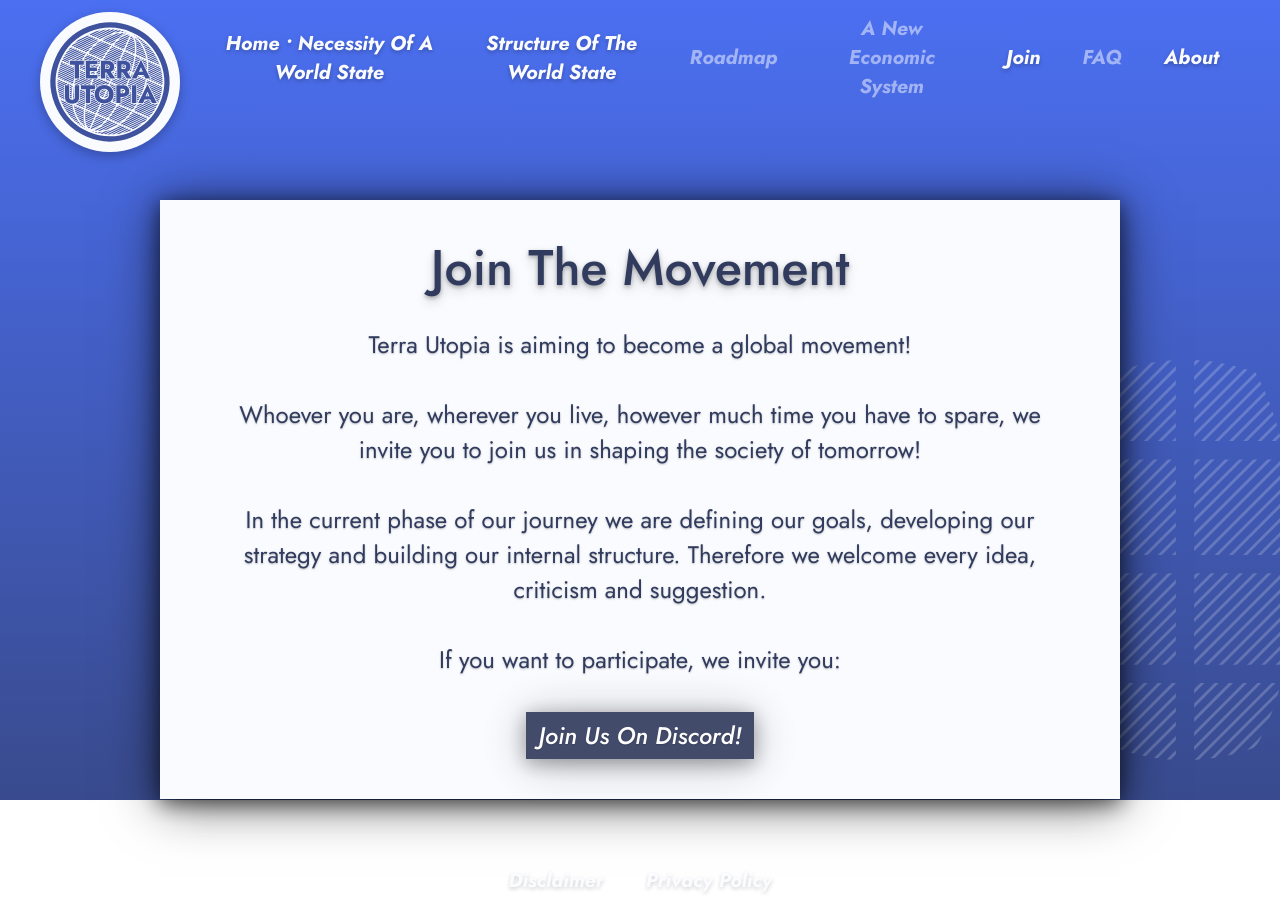
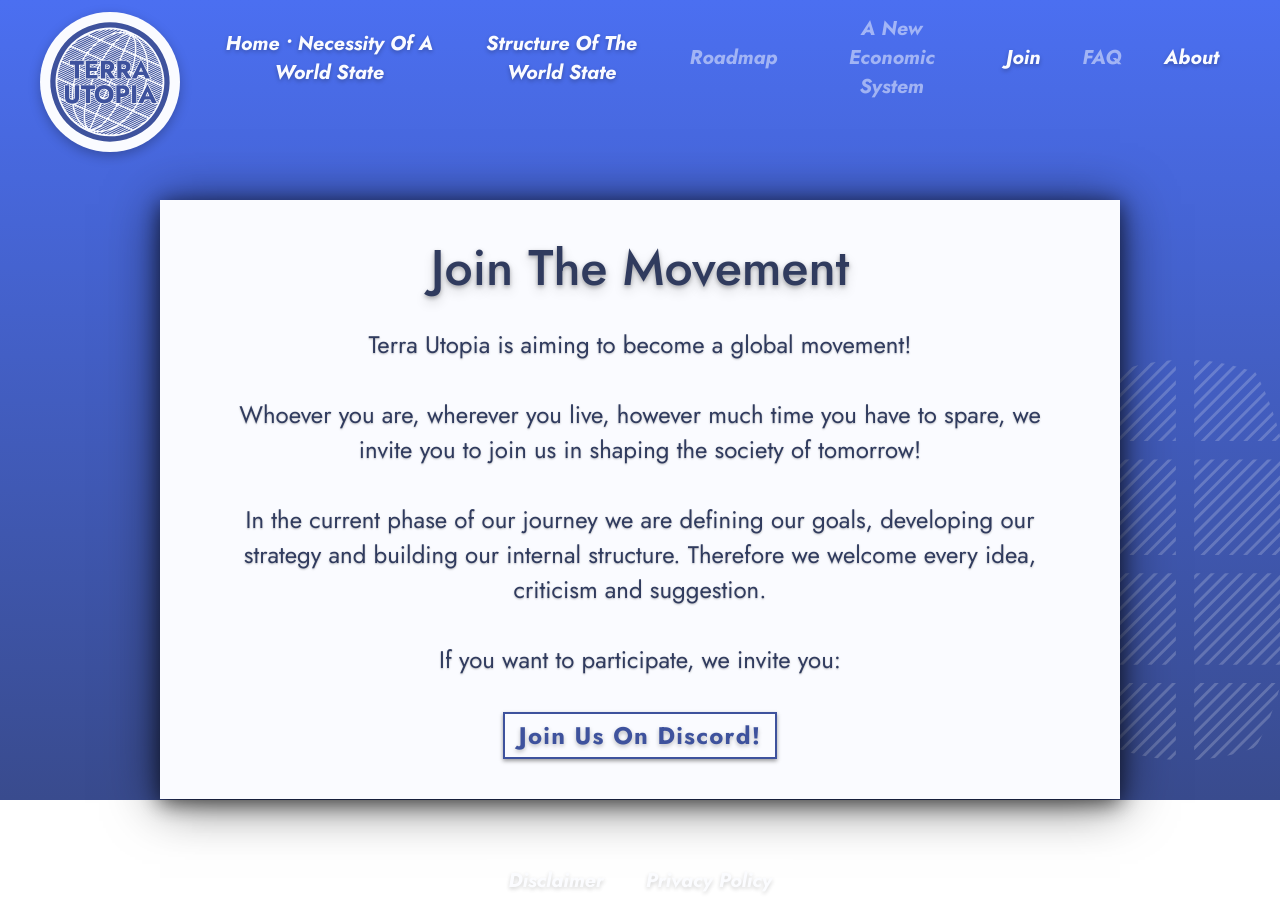
Before and after one commit to terra-utopia/terra-utopia-website, a Nuxt app: page /join in a window 1280 px wide. In both pictures the pointer is over the button "Join Us On Discord!". Built offline with nearby package versions, Linux system fonts and the light colour scheme.

Commit message:
ActionButton component

```diff
--- /dev/null
+++ b/components/ActionButton.vue
@@ -0,0 +1,62 @@
+<template>
+    <button class="ActionButton" :class="{ 'inverted': inverted }">
+        <slot></slot>
+    </button>
+</template>
+
+
+
+<script>
+export default {
+    props: {
+        inverted: {
+            type: Boolean,
+            default: false,
+        },
+    },
+};
+</script>
+
+
+<style lang="scss" scoped>
+@import '~/assets/shared-styles.scss';
+
+button.ActionButton {
+    @include d-large-text;
+
+    @include bold;
+    letter-spacing: 0.05em;
+    box-shadow: 0px 2px 4px rgba(black, 0.40);
+
+    $padding-v: 6px;
+    $padding-h: 16px;
+
+    &:not(.inverted), &.inverted:hover {
+        color: $c-extralight;
+        text-shadow: 0 2px 4px rgba(black, 0.40);  // overwrites `text-shadow` from mixin `d-large-text`
+        background: $c-dark;
+        padding: {
+            top: $padding-v;
+            bottom: $padding-v;
+            left: $padding-h;
+            right: $padding-h;
+        };
+    }
+    &:not(.inverted):hover, &.inverted {
+        color: $c-dark;
+        text-shadow: 0 2px 4px rgba(black, 0.25);  // overwrites `text-shadow` from mixin `d-large-text`
+        background: transparent;
+        $border-width: 2px;
+        border: $border-width solid $c-dark;
+        padding: {
+            top: $padding-v - $border-width;
+            bottom: $padding-v - $border-width;
+            left: $padding-h - $border-width;
+            right: $padding-h - $border-width;
+        };
+    }
+    &:hover {
+        cursor: pointer;
+    }
+}
+</style>
--- a/pages/join.vue
+++ b/pages/join.vue
@@ -10,20 +10,16 @@
                 <br>
                 <p>If you want to participate, we invite you:</p>
                 <br>
-                <a href="https://discord.gg/bejkCdQeKy" target="_blank"><button>Join Us On Discord!</button></a>
+                <ActionButton><a href="https://discord.gg/bejkCdQeKy" target="_blank">Join Us On Discord!</a></ActionButton>
             </Card>
         </div>
     </main>
 </template>
 
-<script>
-export default {
-
-}
-</script>
 
 <style lang="scss" scoped>
 @import '~/assets/shared-styles.scss';
+
 .JoinPage{
     .centered-body-column {
         width: 95%;
@@ -34,21 +30,6 @@
             margin-bottom: 32px;
 
             span.highlighted { @include semi-bold-italic; }
-
-            button {
-                @include d-large-text;
-                font-weight: 500;
-                font-style: italic;
-                color: #fff;
-                background-color: $c-extradark;
-                padding: 6px 12px;
-                cursor: pointer;
-                box-shadow: 0px 4px 20px rgba(0, 0, 0, 0.4), 0 4px 50px rgba(0,0,0, 0.25);
-
-                &:hover{
-                    opacity: .9;
-                }
-            }
         }
     }
 }
```
